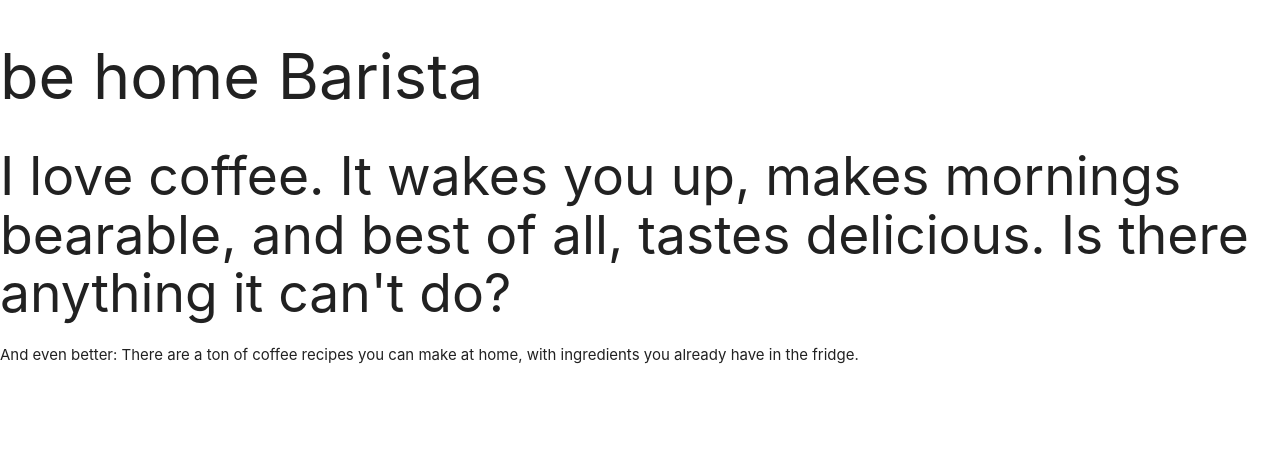
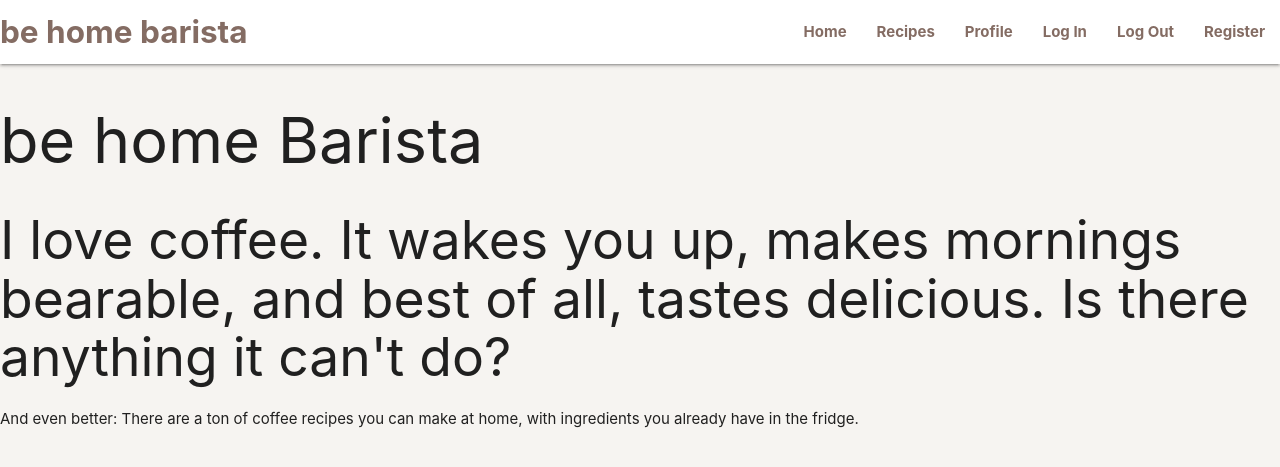
Before and after one commit to karare1/coffee-book, a Flask app: page / in a window 1280 px wide. Shown: the top 467 px of the page. Run offline with Flask 2, Linux system fonts and the light colour scheme; data that the repository does not hold is empty; some libraries are stand-ins or nearby versions.

Commit message:
Add navigation bar

```diff
--- a/static/css/style.css
+++ b/static/css/style.css
@@ -0,0 +1,22 @@
+body {
+    background-color: #F6F4F1!important;
+}
+
+.nav-styl {
+    background-color: #fff !important;
+}
+
+.nav-logo {
+    color: #846C63 !important;
+    font-weight: 700!important;
+}
+
+.nav-anchor {
+    color: #846C63 !important;
+    font-weight: 700!important;
+}
+
+.nav-anchor:hover {
+    background-color: #BDB1AD;
+    color: white!important;
+}
--- a/static/js/script.js
+++ b/static/js/script.js
@@ -0,0 +1,3 @@
+$(document).ready(function(){
+    $('.sidenav').sidenav();
+  });
--- a/templates/base.html
+++ b/templates/base.html
@@ -4,7 +4,7 @@
     <meta charset="UTF-8">
     <meta http-equiv="X-UA-Compatible" content="IE=edge">
     <meta name="viewport" content="width=device-width, initial-scale=1.0">
-    <link rel="stylesheet" href="https://kit.fontawesome.com/48983e326e.css" crossorigin="anonymous" type="text/css">
+    <script src="https://kit.fontawesome.com/48983e326e.js" crossorigin="anonymous"></script>
     <link rel="stylesheet" href="https://cdnjs.cloudflare.com/ajax/libs/materialize/1.0.0/css/materialize.min.css" type="text/css">
     <link rel="stylesheet" href="{{ url_for('static', filename='css/style.css') }}" type="text/css">
     {% block styles %}
@@ -12,6 +12,36 @@
     <title>Coffee Book</title>
 </head>
 <body>
+
+  <header>
+    <nav class="nav-styl">
+      <div class="nav-wrapper">
+        <a href="{{ url_for('get_recipes') }}" class="brand-logo nav-logo">be home barista</a>
+        <a href="#" data-target="mobile-demo" class="sidenav-trigger"><i class="fa-solid fa-bars"></i></a>
+        <ul class="right hide-on-med-and-down">
+          <li><a href="{{ url_for('get_recipes') }}" class = "nav-anchor">Home</a></li>
+          <li><a href="#" class="nav-anchor">Recipes</a></li>
+          <li><a href="#" class="nav-anchor">Profile</a></li>
+          <li><a href="#" class="nav-anchor">Log In</a></li>
+          <li><a href="#" class="nav-anchor">Log Out</a></li>
+          <li><a href="#" class="nav-anchor">Register</a></li>
+        </ul>
+      </div>
+    </nav>
+
+    <ul class="sidenav" id="mobile-demo">
+      <li>
+        <h4 class="center-align light-brown-text text-darken 4">be home barista</h4>
+      </li>
+      <li><a href="{{ url_for('get_recipes') }}">Home</a></li>
+      <li><a href="#" class="nav-anchor" >Recipes</a></li>
+      <li><a href="#" class="nav-anchor">Profile</a></li>
+      <li><a href="#" class="nav-anchor" >Log In</a></li>
+      <li><a href="#" class="nav-anchor" >Log Out</a></li>
+      <li><a href="#" class="nav-anchor">Register</a></li>
+    </ul>
+  </header>
+
 
     <h1>be home Barista</h1>
     {% block content %}
```
